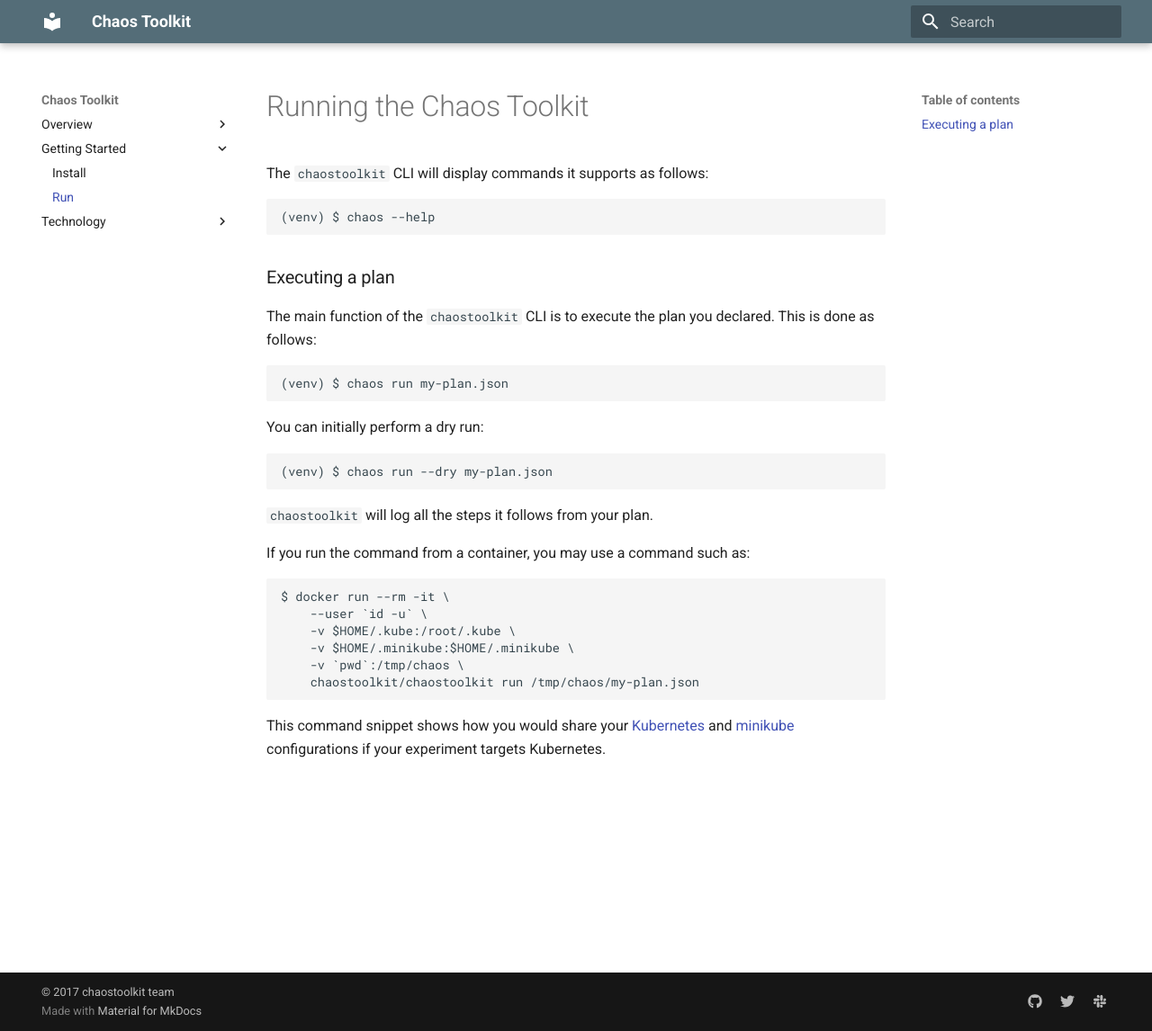
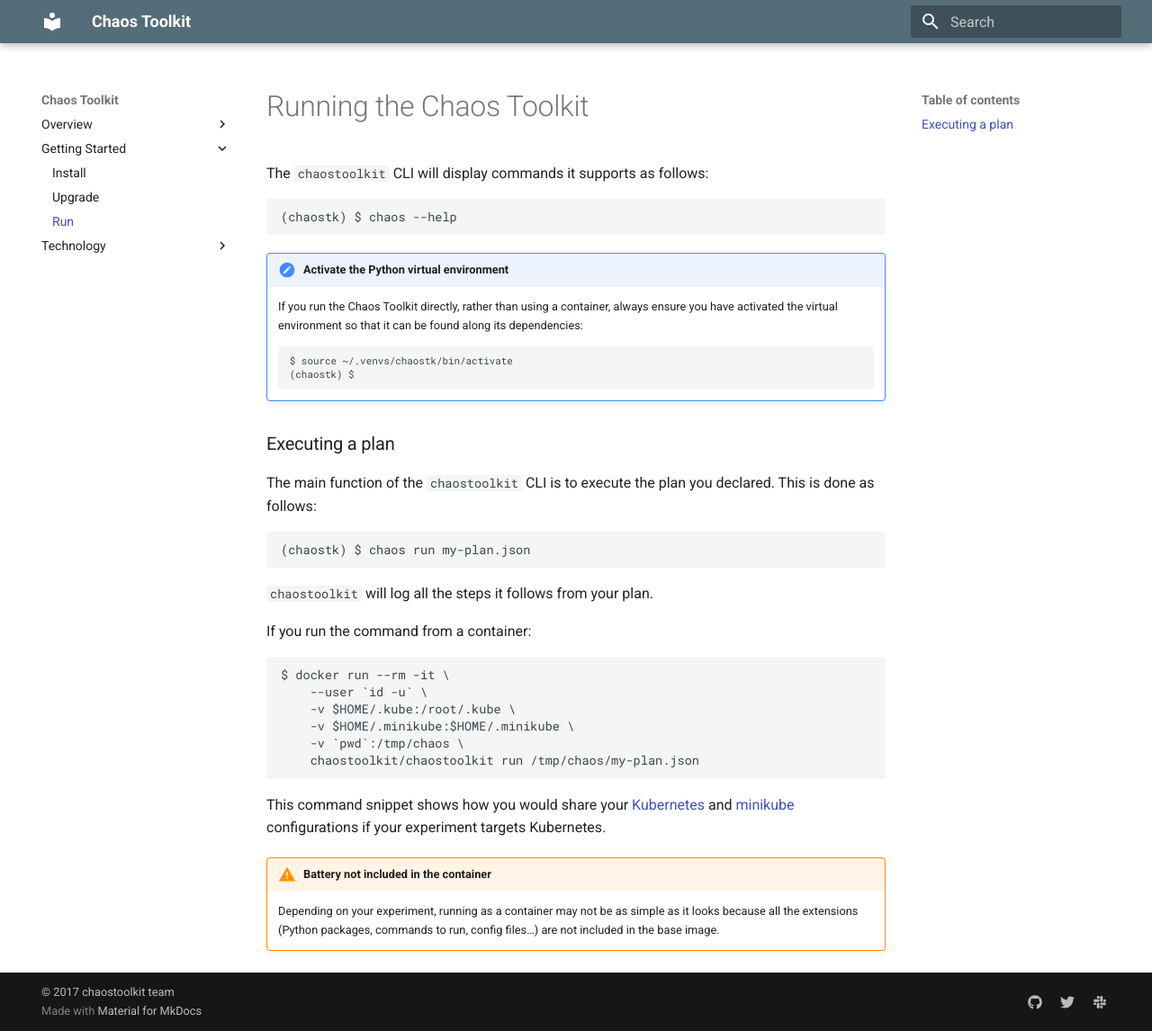
Before and after one commit to chaostoolkit/chaostoolkit-documentation, an MkDocs documentation site: the page built from sources/usage/running.md, in a window 1280 px wide and 1146 px high. Shown: the whole window at 90% size. Built offline with MkDocs 1.6.1 and Material for MkDocs 9.7.7, drawn with Linux system fonts in a browser that asks for light colours; old or Windows-style settings are respelled for this version of MkDocs.

Commit message:
Upgrade instructions

````diff
--- a/mkdocs.yml
+++ b/mkdocs.yml
@@ -44,6 +44,7 @@
     - FAQ: faq.md
 - Getting Started:
     - Install: usage/install.md
+    - Upgrade: usage/upgrade.md
     - Run: usage/running.md
 - Technology:
     - Overview: technology/index.md
--- a/sources/usage/running.md
+++ b/sources/usage/running.md
@@ -3,8 +3,19 @@
 The `chaostoolkit` CLI will display commands it supports as follows:
 
 ```
-(venv) $ chaos --help
+(chaostk) $ chaos --help
 ```
+
+!!! note "Activate the Python virtual environment"
+
+    If you run the Chaos Toolkit directly, rather than using a container,
+    always ensure you have activated the virtual environment so that it can
+    be found along its dependencies:
+
+    ```
+    $ source ~/.venvs/chaostk/bin/activate
+    (chaostk) $
+    ```
 
 ### Executing a plan
 
@@ -12,18 +23,12 @@
 declared. This is done as follows:
 
 ```
-(venv) $ chaos run my-plan.json
-```
-
-You can initially perform a dry run:
-
-```
-(venv) $ chaos run --dry my-plan.json
+(chaostk) $ chaos run my-plan.json
 ```
 
 `chaostoolkit` will log all the steps it follows from your plan.
 
-If you run the command from a container, you may use a command such as:
+If you run the command from a container:
 
 ```
 $ docker run --rm -it \
@@ -39,3 +44,10 @@
 
 [kube]: https://kubernetes.io/
 [minikube]: https://github.com/kubernetes/minikube
+
+
+!!! warning "Battery not included in the container"
+
+    Depending on your experiment, running as a container may not be as simple
+    as it looks because all the extensions (Python packages, commands to run,
+    config files...) are not included in the base image.
````
Also changed, not shown: sources/usage/install.md (+6 -10 lines), sources/usage/tutorial.md (added, +31 -0 lines).
